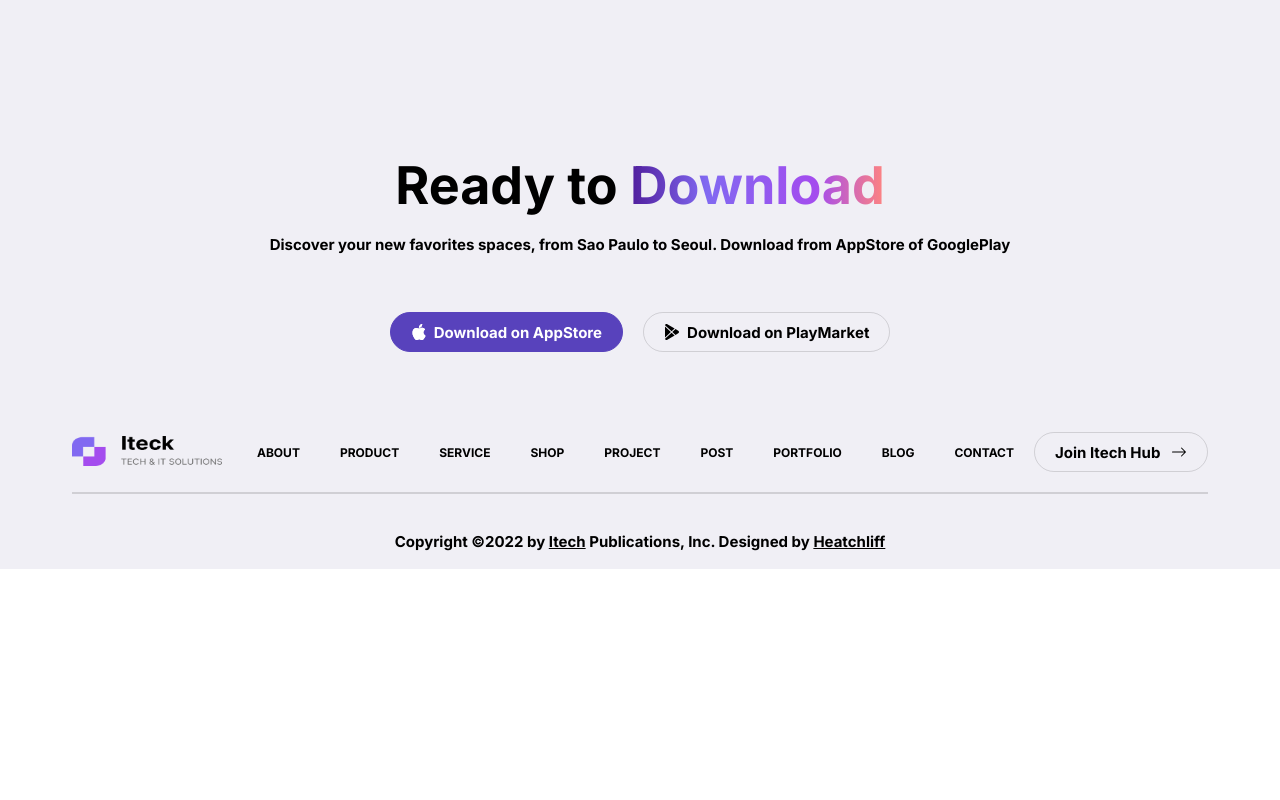
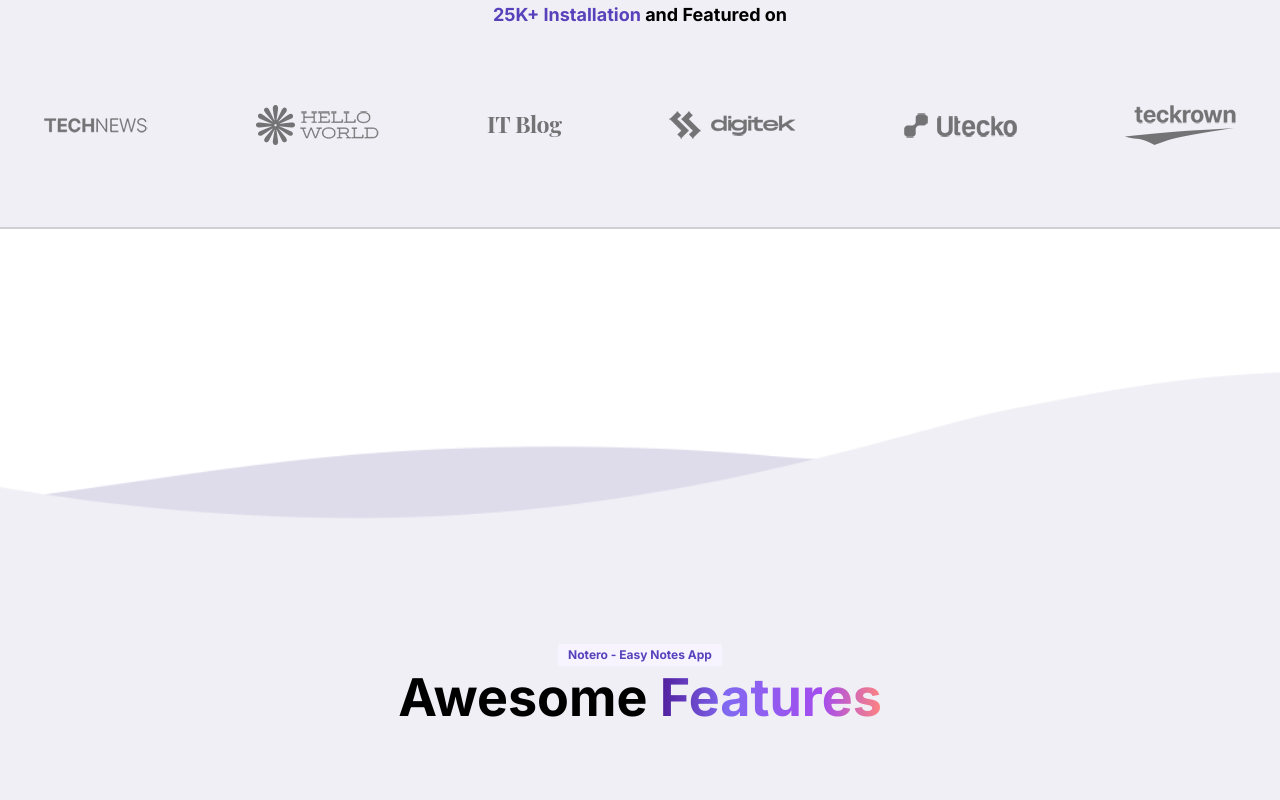
Before and after one commit to JohnyJukovski/Itech, a website built with Vite: page index.html in a window 1280 px wide. Shown: the part 820-1620 px from the top of the page. Before the commit the page ends 1389 px from the top, so only its background shows below. Built offline with nearby package versions, Linux system fonts and the light colour scheme.

Commit message:
new section.1less

```diff
--- a/index.html
+++ b/index.html
@@ -127,7 +127,7 @@
       <div class="one-app__animation"></div>
       <div class="container one-app__container">
         <div class="one-app__left">
-          <p class="text-with-bg">Notero - Easy Notes App</p>
+          <p class="text_with-bg">Notero - Easy Notes App</p>
           <p class="text_biggest">Note <span class="text_gradient">Your Everthing</span> In One App</p>
           <p>
             No coding required to make customizations. The live customizer
@@ -182,10 +182,49 @@
               </div>
           </div>
         </div>
-        <div class="one-app__right">
-
-        </div>
+        <div class="one-app__right"></div>
       </div>
+    </section>
+    <section class="partners">
+      <div class="footer__wave partners__wave"></div>
+        <div class="container partners__container">
+        <div class="partners__heading text__bigger"><span class="text_violett">25K+ Installation</span>
+        and Featured on</div>
+        <ul class="partners__links">
+          <li><a target="_blank" href="#" class="partners__link">
+            <img src="./assets/images/initial/partner-1.png" alt="">
+          </a>
+        </li>
+        <li><a target="_blank" href="#" class="partners__link">
+          <img src="./assets/images/initial/partner-2.png" alt="">
+        </a>
+      </li>
+      <li><a target="_blank" href="#" class="partners__link">
+        <img src="./assets/images/initial/partner-3.png" alt="">
+      </a>
+    </li>
+    <li><a target="_blank" href="#" class="partners__link">
+      <img src="./assets/images/initial/partner-4.png" alt="">
+    </a>
+  </li>
+  <li><a target="_blank" href="#" class="partners__link">
+    <img src="./assets/images/initial/partner-5.png" alt="">
+  </a>
+</li>
+<li><a target="_blank" href="#" class="partners__link">
+  <img src="./assets/images/initial/partner-6.png" alt="">
+</a>
+</li>
+        </ul>
+      </div>
+    </section>
+    <section class="features">
+      <div class="features__circle"></div>
+      <div class="container features__container">
+        <p class="text_with-bg">Notero - Easy Notes App</p>
+        <p class="text_biggest">Awesome <span class="text_gradient">Features</span> </p>
+      </div>
+      <div class="features__wave"></div>
     </section>
   </main>
   <footer>
--- a/pages/initial/index.scss
+++ b/pages/initial/index.scss
@@ -1 +1,2 @@
 @use 'one-app';
+@use 'partners';
--- /dev/null
+++ b/pages/initial/partners.scss
@@ -0,0 +1,67 @@
+@use 'styles/variables' as var;
+
+.partners{
+    $double-gap: calc(var(--gap) * 2);
+    height: 600px;
+    width: 100%;
+    position: relative;
+
+
+    &__wave{
+        height: 269px;
+        z-index: 0;
+        top: 344px;
+
+        @media (min-width:var.$bigger-mobile) {
+            top: 404px;
+        }
+
+    @media (min-width:var.$bigger-tablet) {
+            top: 344px;
+        }
+    }
+
+    &__container{
+        display: flex;
+        flex-direction: column;
+        align-items: center;
+        margin: 0 auto;
+        padding-bottom: $double-gap;
+        border-bottom: 2px solid var(--grey-color);
+        background-color: var(--creame-color);
+    }
+
+    &__heading{
+        z-index: 70;
+        margin-bottom: $double-gap;
+    }
+
+    &__links{
+        margin: $double-gap 0;
+        width: 100%;
+        display: flex;
+        z-index: 70;
+        justify-content: space-around;
+        align-items: center;
+        flex-wrap: wrap;
+        gap: var(--gap);
+    }
+
+    &__link{
+        img{
+            filter: grayscale(1);
+            opacity: 0.6;
+        }
+
+        &:hover,
+        &:focus,
+        &:active{
+            img{
+                filter: grayscale(0);
+                opacity: 1;
+            }
+        }
+    }
+
+
+}
--- /dev/null
+++ b/styles/features.scss
@@ -0,0 +1,33 @@
+@use 'styles/variables' as var;
+
+.features{
+    $double-gap: calc(var(--gap)*2);
+
+    width: 100%;
+    position: relative;
+    background-color: var(--creame-color);
+    padding: $double-gap 0;
+
+    &__container{
+        display: flex;
+        flex-direction: column;
+        align-items: center;
+    }
+
+    p{
+        // width: auto;
+        // text-align: center;
+    }
+
+    &__wave{
+        position: absolute;
+        bottom: -12px;
+        width: 100%;
+        height: 12px;
+        background-image: url(../assets/images/initial/wave.png);
+        background-repeat: no-repeat;
+        background-size: cover;
+        background-position: center;
+        z-index: 80;
+    }
+}
--- a/styles/footer.scss
+++ b/styles/footer.scss
@@ -3,42 +3,7 @@
 footer{
     --wave-size:269px;
     width: 100%;
-.footer__wave{
-    position: absolute;
-    top: 640px;;
-    left: 0;
-    right: 0;
-    background-image: url("/..//assets/images/footer_wave.png");
-    background-repeat: no-repeat;
-    background-size: cover;
-    background-position: center;
-    z-index: -1;
-    height: var(--wave-size);
-    animation: wave 2s ease-in-out infinite alternate both;
 
-    @media (max-width:var.$bigger-tablet) {
-        top: 813px;
-    }
-    @media (max-width:var.$tablet) {
-        top: 640px;
-    }
-
-    @media (max-width:var.$bigger-mobile) {
-        top: 663px;
-    }
-    @media (max-width:var.$mono-mobile){
-    top: 754px;
-}
-
-    @keyframes wave{
-        0% {
-            transform: rotate(1deg) scaleX(-1);
-        }
-        100% {
-            transform: rotate(-1deg) scaleX(-1);
-        }
-    }
-}
     .footer__container,
     .footer__top{
         display: flex;
@@ -128,3 +93,39 @@ footer{
 .footer__container{
     margin-bottom: 20px;
 }
+.footer__wave{
+    position: absolute;
+    top: 640px;;
+    left: 0;
+    right: 0;
+    background-image: url("/..//assets/images/footer_wave.png");
+    background-repeat: no-repeat;
+    background-size: cover;
+    background-position: center;
+    z-index: -1;
+    height: var(--wave-size);
+    animation: wave 2s ease-in-out infinite alternate both;
+
+    @media (max-width:var.$bigger-tablet) {
+        top: 813px;
+    }
+    @media (max-width:var.$tablet) {
+        top: 640px;
+    }
+
+    @media (max-width:var.$bigger-mobile) {
+        top: 663px;
+    }
+    @media (max-width:var.$mono-mobile){
+    top: 754px;
+}
+
+    @keyframes wave{
+        0% {
+            transform: rotate(1deg) scaleX(-1);
+        }
+        100% {
+            transform: rotate(-1deg) scaleX(-1);
+        }
+    }
+}
--- a/styles/global.scss
+++ b/styles/global.scss
@@ -4,6 +4,8 @@
 @use 'header';
 @use 'footer';
 @use '../pages/initial/index.scss';
+@use 'features';
+@use '../pages/initial/partners.scss';
 
 html{
     box-sizing: border-box;
--- a/styles/variables.scss
+++ b/styles/variables.scss
@@ -11,6 +11,7 @@ $bigger-desktop: 1400px;
   --smaller-font: 700 12px 'Inter' , sans-serif;
 --font:400 14px 'Inter', sans-serif;
 --biggest-font:700 24px 'Inter', sans-serif;
+--bigger-font: 700 20px "Inter" , sans-serif;
 //spacers
 --gap:10px;
 
@@ -21,6 +22,7 @@ $bigger-desktop: 1400px;
     --smaller-font: 700 12px 'Inter' , sans-serif;
     --font:400 15px 'Inter', sans-serif;
     --biggest-font:700 52px 'Inter', sans-serif;
+    --bigger-font: 700 18px "Inter" , sans-serif;
     --smallest-font:400 11px "Inter", sans-serif;
 }
     @media (min-width: $bigger-mobile) {
@@ -33,8 +35,11 @@ $bigger-desktop: 1400px;
     &_biggest{
         font: var(--biggest-font);
     }
+    &__bigger {
+        font: var(--bigger-font);
+      }
     &_gradient{
-        background-color: text;
+        background-clip: text;
         -webkit-background-clip: text;
         -webkit-text-fill-color:transparent;
         background-image: linear-gradient(
@@ -52,10 +57,19 @@ $bigger-desktop: 1400px;
     &_emoji{
         font-size: 20px;
     }
-    &_with-bg{
+    &_with-bg {
         background-color: #f7f4ff;
         color: var(--violett-color);
         font-size: 12px;
         padding: 5px 10px;
+        border-radius: 3px;
+
+
+        &_white{
+            background-color: var(--white-color);
+        }
+    }
+    &_violett{
+        color: var(--violett-color);
     }
 }
```
